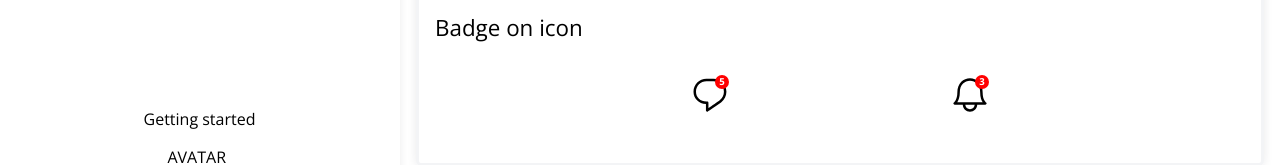
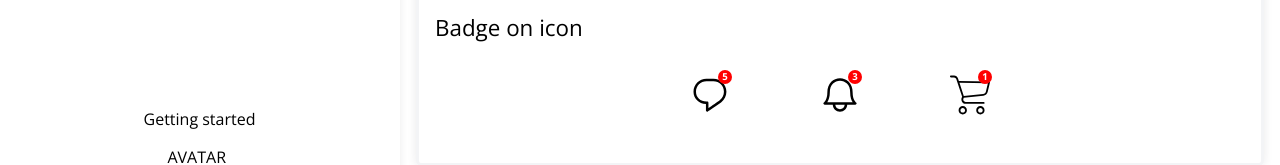
Before and after one commit to kushanksriraj/formula-chassis, a React (Create React App) app: page / in a window 1280 px wide. Both pictures are taken after a click on the item "BADGE". Shown: the part 225-390 px from the top of the page. Built offline with nearby package versions, Linux system fonts and the light colour scheme.

Commit message:
added more badge icons

```diff
--- a/src/Components/LibComponents/Badge/Badge.jsx
+++ b/src/Components/LibComponents/Badge/Badge.jsx
@@ -11,7 +11,7 @@ export const Badge = () => {
       </div>
       <div className="heading__3">Badge on icon</div>
       <div className="preview">
-        <div class="icon">
+        <div className="icon">
           <svg viewBox="0 0 24 24">
             <g>
               <path d="M14.046 2.242l-4.148-.01h-.002c-4.374 0-7.8 3.427-7.8 7.802 0 4.098 3.186 7.206 7.465 7.37v3.828c0 .108.044.286.12.403.142.225.384.347.632.347.138 0 .277-.038.402-.118.264-.168 6.473-4.14 8.088-5.506 1.902-1.61 3.04-3.97 3.043-6.312v-.017c-.006-4.367-3.43-7.787-7.8-7.788zm3.787 12.972c-1.134.96-4.862 3.405-6.772 4.643V16.67c0-.414-.335-.75-.75-.75h-.396c-3.66 0-6.318-2.476-6.318-5.886 0-3.534 2.768-6.302 6.3-6.302l4.147.01h.002c3.532 0 6.3 2.766 6.302 6.296-.003 1.91-.942 3.844-2.514 5.176z"></path>
@@ -19,17 +19,49 @@ export const Badge = () => {
           </svg>
           <div className="badge-icon">5</div>
         </div>
-        <div class="icon">
-        <svg
-          viewBox="0 0 24 24"
-        >
+        <div className="icon">
+          <svg viewBox="0 0 24 24">
             <g>
-            <path
-              d="M21.697 16.468c-.02-.016-2.14-1.64-2.103-6.03.02-2.532-.812-4.782-2.347-6.335C15.872 2.71 14.01 1.94 12.005 1.93h-.013c-2.004.01-3.866.78-5.242 2.174-1.534 1.553-2.368 3.802-2.346 6.334.037 4.33-2.02 5.967-2.102 6.03-.26.193-.366.53-.265.838.102.308.39.515.712.515h4.92c.102 2.31 1.997 4.16 4.33 4.16s4.226-1.85 4.327-4.16h4.922c.322 0 .61-.206.71-.514.103-.307-.003-.645-.263-.838zM12 20.478c-1.505 0-2.73-1.177-2.828-2.658h5.656c-.1 1.48-1.323 2.66-2.828 2.66zM4.38 16.32c.74-1.132 1.548-3.028 1.524-5.896-.018-2.16.644-3.982 1.913-5.267C8.91 4.05 10.397 3.437 12 3.43c1.603.008 3.087.62 4.18 1.728 1.27 1.285 1.933 3.106 1.915 5.267-.024 2.868.785 4.765 1.525 5.896H4.38z"
-            ></path>
+              <path d="M21.697 16.468c-.02-.016-2.14-1.64-2.103-6.03.02-2.532-.812-4.782-2.347-6.335C15.872 2.71 14.01 1.94 12.005 1.93h-.013c-2.004.01-3.866.78-5.242 2.174-1.534 1.553-2.368 3.802-2.346 6.334.037 4.33-2.02 5.967-2.102 6.03-.26.193-.366.53-.265.838.102.308.39.515.712.515h4.92c.102 2.31 1.997 4.16 4.33 4.16s4.226-1.85 4.327-4.16h4.922c.322 0 .61-.206.71-.514.103-.307-.003-.645-.263-.838zM12 20.478c-1.505 0-2.73-1.177-2.828-2.658h5.656c-.1 1.48-1.323 2.66-2.828 2.66zM4.38 16.32c.74-1.132 1.548-3.028 1.524-5.896-.018-2.16.644-3.982 1.913-5.267C8.91 4.05 10.397 3.437 12 3.43c1.603.008 3.087.62 4.18 1.728 1.27 1.285 1.933 3.106 1.915 5.267-.024 2.868.785 4.765 1.525 5.896H4.38z"></path>
             </g>
           </svg>
           <div className="badge-icon">3</div>
+        </div>
+        <div className="icon">
+          <svg
+            x="0px"
+            y="0px"
+            viewBox="0 0 450.391 450.391"
+            style={{ enableBackground: "new 0 0 450.391 450.391" }}
+          >
+            <g>
+              <g>
+                <g>
+                  <path
+                    d="M143.673,350.322c-25.969,0-47.02,21.052-47.02,47.02c0,25.969,21.052,47.02,47.02,47.02
+				c25.969,0,47.02-21.052,47.02-47.02C190.694,371.374,169.642,350.322,143.673,350.322z M143.673,423.465
+				c-14.427,0-26.122-11.695-26.122-26.122c0-14.427,11.695-26.122,26.122-26.122c14.427,0,26.122,11.695,26.122,26.122
+				C169.796,411.77,158.1,423.465,143.673,423.465z"
+                  />
+                  <path
+                    d="M342.204,350.322c-25.969,0-47.02,21.052-47.02,47.02c0,25.969,21.052,47.02,47.02,47.02s47.02-21.052,47.02-47.02
+				C389.224,371.374,368.173,350.322,342.204,350.322z M342.204,423.465c-14.427,0-26.122-11.695-26.122-26.122
+				c0-14.427,11.695-26.122,26.122-26.122s26.122,11.695,26.122,26.122C368.327,411.77,356.631,423.465,342.204,423.465z"
+                  />
+                  <path
+                    d="M448.261,76.037c-2.176-2.377-5.153-3.865-8.359-4.18L99.788,67.155L90.384,38.42
+				C83.759,19.211,65.771,6.243,45.453,6.028H10.449C4.678,6.028,0,10.706,0,16.477s4.678,10.449,10.449,10.449h35.004
+				c11.361,0.251,21.365,7.546,25.078,18.286l66.351,200.098l-5.224,12.016c-5.827,15.026-4.077,31.938,4.702,45.453
+				c8.695,13.274,23.323,21.466,39.184,21.943h203.233c5.771,0,10.449-4.678,10.449-10.449c0-5.771-4.678-10.449-10.449-10.449
+				H175.543c-8.957-0.224-17.202-4.936-21.943-12.539c-4.688-7.51-5.651-16.762-2.612-25.078l4.18-9.404l219.951-22.988
+				c24.16-2.661,44.034-20.233,49.633-43.886l25.078-105.012C450.96,81.893,450.36,78.492,448.261,76.037z M404.376,185.228
+				c-3.392,15.226-16.319,26.457-31.869,27.69l-217.339,22.465L106.58,88.053l320.261,4.702L404.376,185.228z"
+                  />
+                </g>
+              </g>
+            </g>
+          </svg>
+          <div className="badge-icon">1</div>
         </div>
       </div>
       <div className="code">{/* add code section */}</div>
--- a/src/chassis.css
+++ b/src/chassis.css
@@ -71,8 +71,8 @@ section {
 .badge-icon {
   font-size: 0.6em;
   position: relative;
-  bottom: 45px;
-  left: 25px;
+  bottom: 50px;
+  left: 28px;
   font-weight: bold;
   background-color: red;
   width: 14px;
```
Also changed, not shown: src/Components/LibComponents/Badge/shopping-cart.svg (added). Lines whose indentation alone changed are shown as unchanged.
